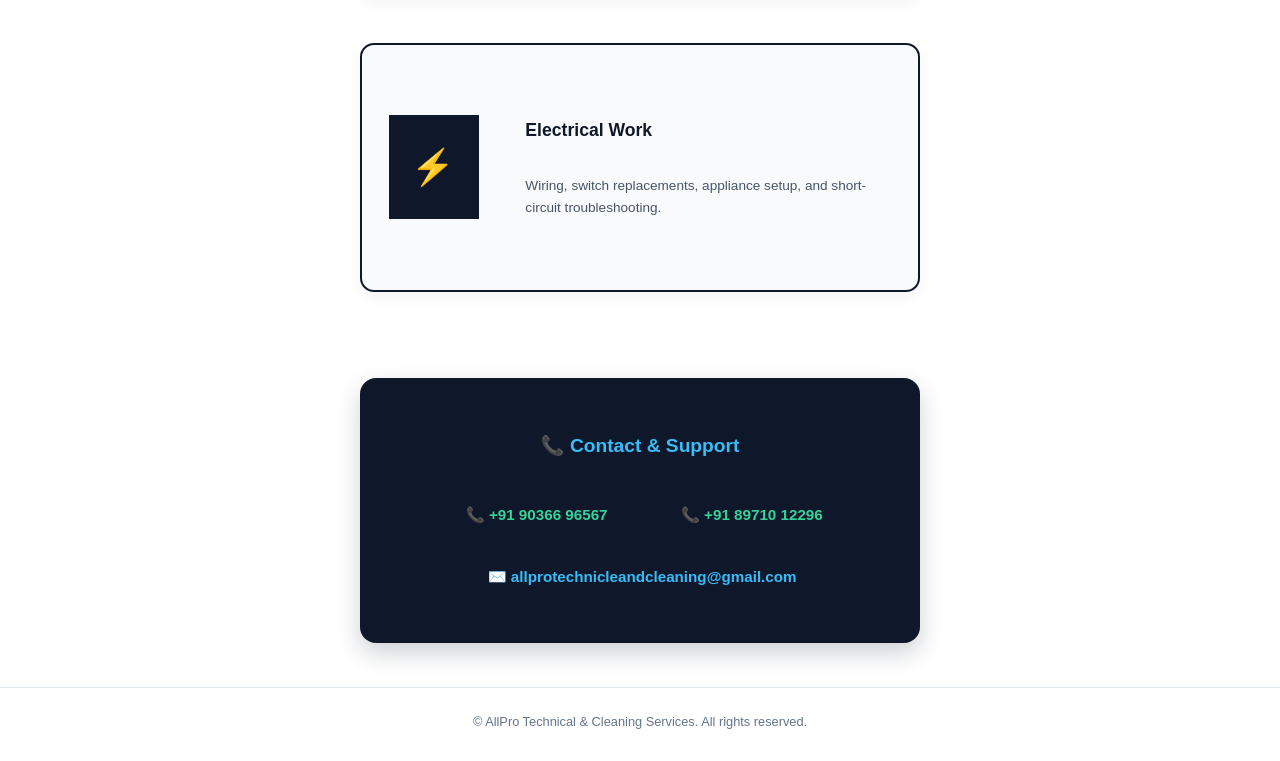
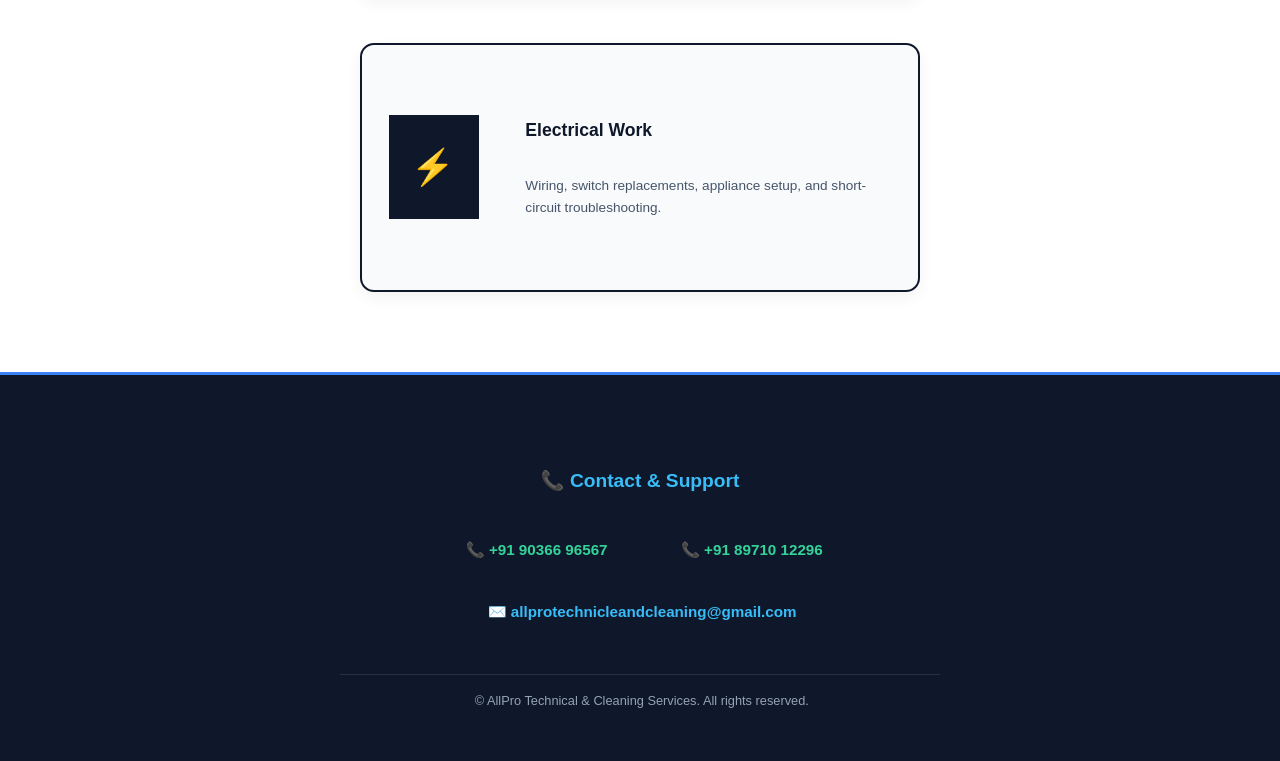
Before and after one commit to anushajanu684-netizen/Website, a plain HTML site: page index.html in a window 1280 px wide. Shown: the part 1362-2123 px from the top of the page. Drawn offline with Linux system fonts and the light colour scheme.

Commit message:
Update index.html

```diff
--- a/index.html
+++ b/index.html
@@ -3,7 +3,7 @@
 <head>
 <meta charset="UTF-8">
 <meta name="viewport" content="width=device-width, initial-scale=1.0">
-<title>AllPro Technical & Cleaning Services</title>
+<title>AllPro Technical & Cleaning</title>
 <style>
 *{box-sizing:border-box;margin:0;padding:0;font-family:sans-serif;}
 body{background:#ffffff;color:#0f172a;line-height:1.6;}
@@ -29,15 +29,15 @@ header p{font-size:0.95rem;color:#34d399;font-weight:700;text-transform:uppercas
 .card-details ul{padding-left:1.2rem;margin-top:0.5rem;}
 .card-details li{margin-bottom:0.3rem;}
 
-/* Solid Navy Blue Contact Box */
-.contact-box{background:#0f172a;color:#fff;border-radius:16px;padding:1.75rem 1.5rem;margin-top:2.5rem;box-shadow:0 10px 25px rgba(15,23,42,0.2);text-align:center;}
-.contact-box h3{color:#38bdf8;font-size:1.2rem;margin-bottom:1rem;font-weight:700;}
+/* Full-Width Solid Navy Blue Footer Section */
+footer{background:#0f172a;color:#fff;padding:2.5rem 1.25rem 1.5rem 1.25rem;margin-top:2.5rem;border-top:3px solid #3b82f6;text-align:center;}
+.footer-content{max-width:600px;margin:0 auto;}
+.footer-content h3{color:#38bdf8;font-size:1.2rem;margin-bottom:1rem;font-weight:700;}
 .phones-row{display:flex;justify-content:center;gap:1.5rem;flex-wrap:wrap;margin-bottom:0.75rem;font-size:0.95rem;}
 .phones-row a{color:#34d399;text-decoration:none;font-weight:600;}
-.email-row{font-size:0.95rem;word-break:break-all;}
+.email-row{font-size:0.95rem;word-break:break-all;margin-bottom:1.5rem;}
 .email-row a{color:#38bdf8;text-decoration:none;font-weight:600;}
-
-footer{text-align:center;padding:1.5rem 1rem;font-size:0.8rem;color:#64748b;border-top:1px solid #e2e8f0;margin-top:1.5rem;}
+.copyright{font-size:0.8rem;color:#94a3b8;border-top:1px solid rgba(255,255,255,0.1);padding-top:1rem;}
 </style>
 <script>
 function toggleCard(id) {
@@ -130,8 +130,11 @@ function toggleCard(id) {
     </div>
   </div>
 
-  <!-- Solid Navy Blue Contact Box with numbers in one line and email below -->
-  <div class="contact-box">
+</div>
+
+<!-- Full-Width Solid Navy Blue Footer Section -->
+<footer>
+  <div class="footer-content">
     <h3>📞 Contact & Support</h3>
     <div class="phones-row">
       <a href="tel:+919036696567">📞 +91 90366 96567</a>
@@ -140,11 +143,11 @@ function toggleCard(id) {
     <div class="email-row">
       ✉️ <a href="mailto:allprotechnicleandcleaning@gmail.com">allprotechnicleandcleaning@gmail.com</a>
     </div>
+    <div class="copyright">
+      &copy; AllPro Technical & Cleaning Services. All rights reserved.
+    </div>
   </div>
-
-</div>
-
-<footer>&copy; AllPro Technical & Cleaning Services. All rights reserved.</footer>
+</footer>
 
 </body>
 </html>
```
